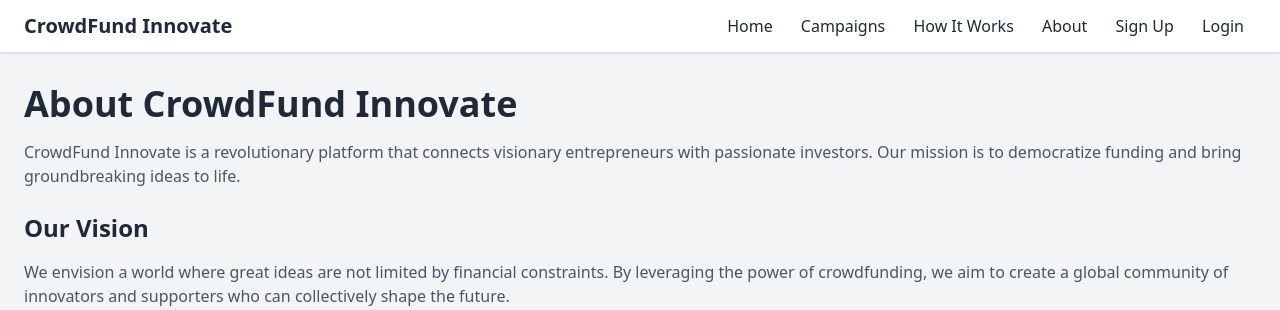
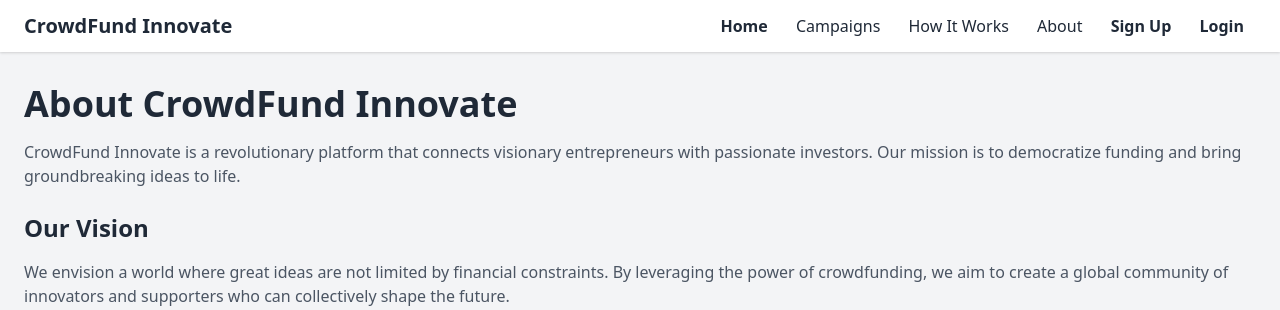
Before and after one commit to arnaudmkonan/crowdfunding, a FastAPI app: page / in a window 1280 px wide. Shown: the top 310 px of the page. Run offline with FastAPI, Linux system fonts and the light colour scheme.

Commit message:
feat: Add consistent styling to login and home links in index.html

```diff
--- a/app/templates/index.html
+++ b/app/templates/index.html
@@ -12,12 +12,12 @@
             <div class="flex justify-between items-center">
                 <div class="text-xl font-bold text-gray-800">CrowdFund Innovate</div>
                 <div>
-                    <a href="/" class="text-gray-800 hover:text-gray-600 mx-3">Home</a>
+                    <a href="/" class="text-gray-800 hover:text-gray-600 mx-3 font-semibold">Home</a>
                     <a href="/campaigns" class="text-gray-800 hover:text-gray-600 mx-3">Campaigns</a>
                     <a href="/how-it-works" class="text-gray-800 hover:text-gray-600 mx-3">How It Works</a>
                     <a href="/about" class="text-gray-800 hover:text-gray-600 mx-3">About</a>
-                    <a href="/signup" class="text-gray-800 hover:text-gray-600 mx-3">Sign Up</a>
-                    <a href="/login" class="text-gray-800 hover:text-gray-600 mx-3">Login</a>
+                    <a href="/signup" class="text-gray-800 hover:text-gray-600 mx-3 font-semibold">Sign Up</a>
+                    <a href="/login" class="text-gray-800 hover:text-gray-600 mx-3 font-semibold">Login</a>
                 </div>
             </div>
         </nav>
```
